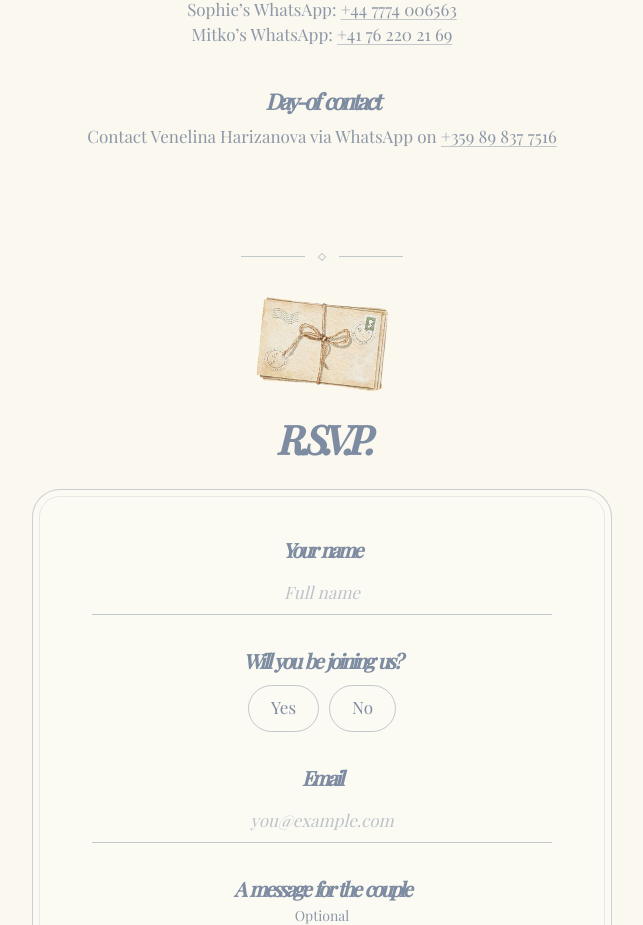
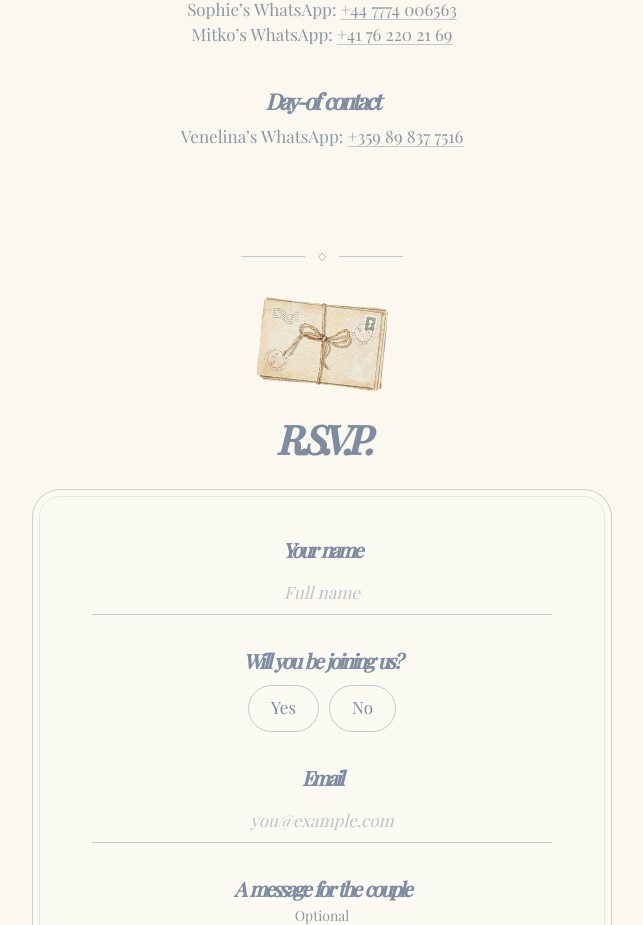
Before and after one commit to sophieccb/sophie-mitko-wedding, a plain HTML site: page index.html in a window 1280 px wide. Shown: the part 3640-4565 px from the top of the page, without its empty margins (318-961 px from the left). Drawn offline with nearby package versions, Linux system fonts and the light colour scheme; a web font is replaced by a local one.

Commit message:
Shorten the day-of contact to "Venelina’s WhatsApp"
Co-Authored-By: Claude Opus 5.5 <noreply@anthropic.com>

```diff
--- a/index.html
+++ b/index.html
@@ -524,7 +524,7 @@
      <span data-i18n="q_mitko">Mitko’s WhatsApp:</span> <a href="https://wa.me/41762202169" target="_blank" rel="noopener">+41&nbsp;76&nbsp;220&nbsp;21&nbsp;69</a></p>
 
   <h3 data-i18n="dayof_title">Day-of contact</h3>
-  <p><span data-i18n="dayof_body">Contact Venelina Harizanova via WhatsApp on</span> <a href="https://wa.me/359898377516" target="_blank" rel="noopener">+359&nbsp;89&nbsp;837&nbsp;7516</a></p>
+  <p><span data-i18n="dayof_body">Venelina’s WhatsApp:</span> <a href="https://wa.me/359898377516" target="_blank" rel="noopener">+359&nbsp;89&nbsp;837&nbsp;7516</a></p>
 </section>
 
 <div class="divider" aria-hidden="true"><span></span></div>
@@ -651,7 +651,7 @@
     park_title: "Паркиране",
     park_body: "На място има паркинг.",
     dayof_title: "Контакт в деня на сватбата",
-    dayof_body: "Свържете се с Венелина Харизанова в WhatsApp на",
+    dayof_body: "WhatsApp на Венелина:",
     rsvp_btn: "Изпратете отговора",
     f_name: "Вашето име",
     f_attend: "Ще бъдете ли с нас?",
```
